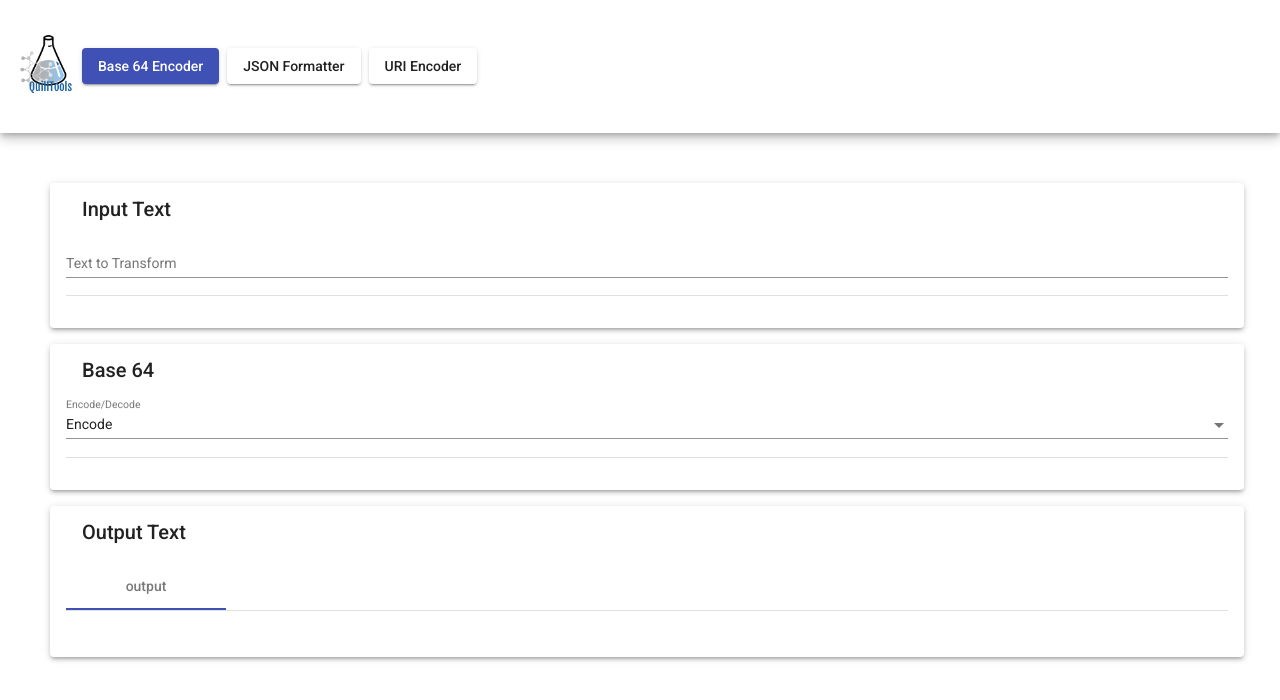
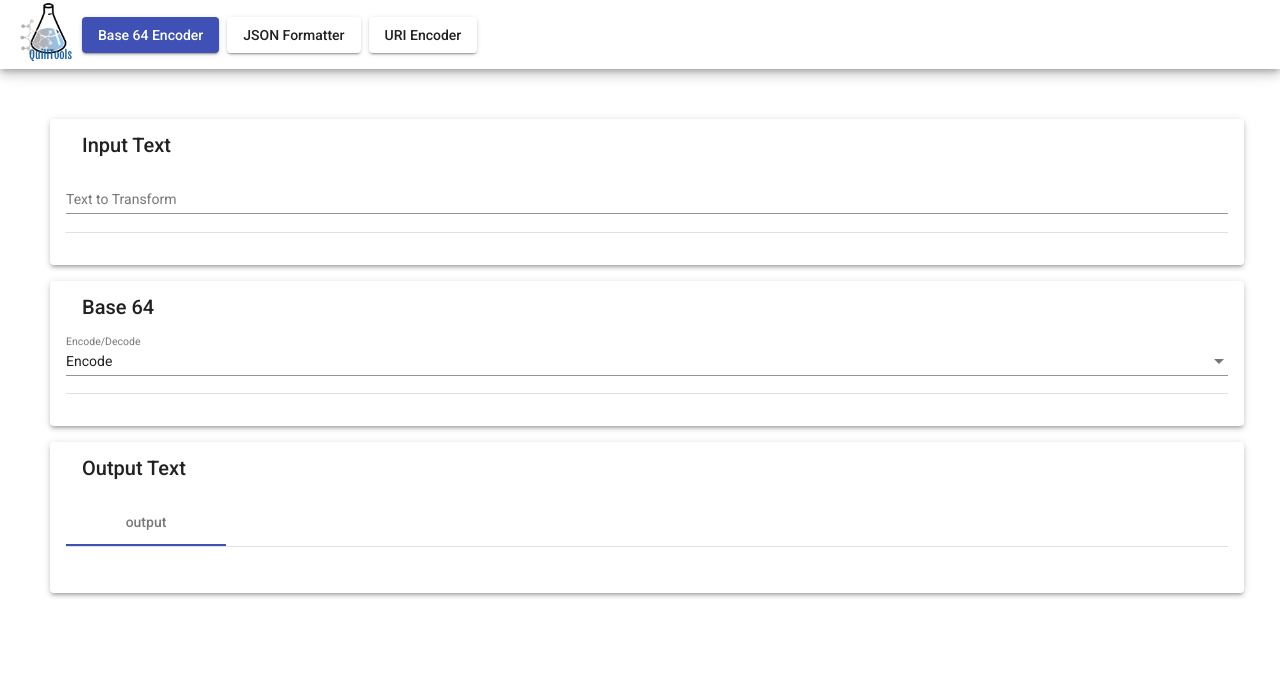
Before and after one commit to cmcquillan/fiddle.run, an Angular app in the folder src/Fiddle.Run.Client/: page /templates/base64 in a window 1280 px wide. Shown: the top 700 px of the page. Built offline with nearby package versions, Linux system fonts and the light colour scheme.

Commit message:
Changing sizing to fit container

```diff
--- a/src/Fiddle.Run.Client/src/styles.scss
+++ b/src/Fiddle.Run.Client/src/styles.scss
@@ -8,13 +8,12 @@ body {
   font-family: Roboto, "Helvetica Neue", sans-serif;
 }
 
+app-root {
+  width: 100%;
+}
+
 .app-container {
-  position: absolute;
-  left: 0;
-  right: 0;
-  top: 0;
-  bottom: 0;
-  display: block;
+  width: 100%;
 }
 
 /*
```
